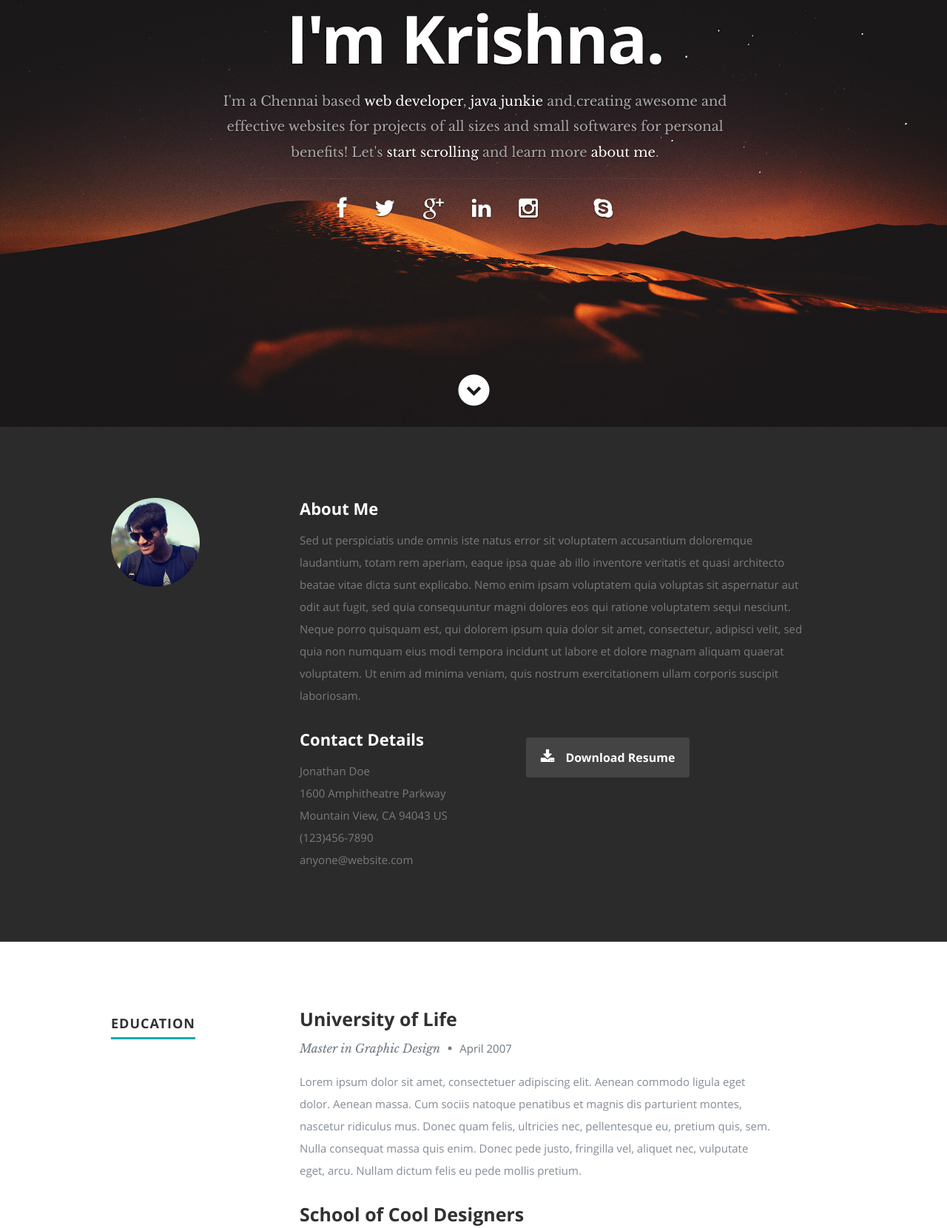
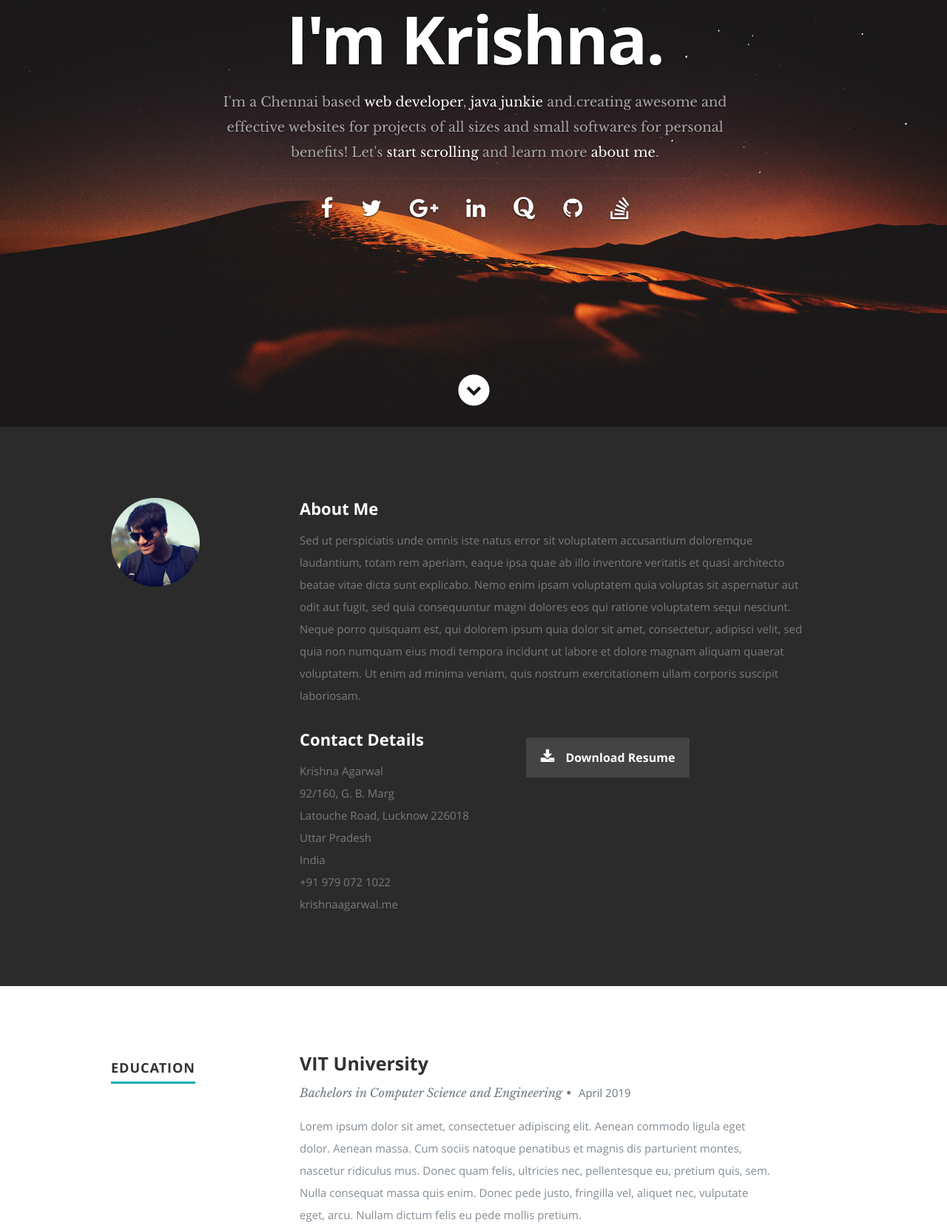
Before and after one commit to KriAga/KrishnaAga.github.io, a plain HTML site: page index.html in a window 1280 px wide. Shown: the part 223-1883 px from the top of the page at 74% size. Drawn offline with nearby package versions, Linux system fonts and the light colour scheme.

Commit message:
Update index.html

```diff
--- a/index.html
+++ b/index.html
@@ -21,7 +21,7 @@
 	<link rel="stylesheet" href="css/layout.css">
    <link rel="stylesheet" href="css/media-queries.css">
    <link rel="stylesheet" href="css/magnific-popup.css">
-
+   <link rel="stylesheet" href="https://cdnjs.cloudflare.com/ajax/libs/font-awesome/4.7.0/css/font-awesome.min.css">
    <!-- Script
    ================================================== -->
 	<script src="js/modernizr.js"></script>
@@ -62,13 +62,13 @@
             and learn more <a class="smoothscroll" href="#about">about me</a>.</h3>
             <hr />
             <ul class="social">
-               <li><a href="https://www.facebook.com/KriAga3"><i class="fa fa-facebook"></i></a></li>
-               <li><a href="https://twitter.com/_KriAga_"><i class="fa fa-twitter"></i></a></li>
-               <li><a href="https://plus.google.com/u/2/103950696934577664518"><i class="fa fa-google-plus"></i></a></li>
-               <li><a href="https://www.linkedin.com/in/krishna-agarwal-941263129/"><i class="fa fa-linkedin"></i></a></li>
-               <li><a href="https://www.instagram.com/krishna_._agarwal/"><i class="fa fa-instagram"></i></a></li>
-               <li><a href="https://www.quora.com/profile/Krishna-Agarwal-62"><i class="fa fa-quora "></i></a></li>
-               <li><a href="#"><i class="fa fa-skype"></i></a></li>
+               <li><a href="https://www.facebook.com/KriAga3" target="_blank"><i class="fa fa-facebook"></i></a></li>
+               <li><a href="https://twitter.com/_KriAga_" target="_blank"><i class="fa fa-twitter"></i></a></li>
+               <li><a href="https://plus.google.com/u/2/103950696934577664518" target="_blank"><i class="fa fa-google-plus"></i></a></li>
+               <li><a href="https://www.linkedin.com/in/krishna-agarwal-941263129/" target="_blank"><i class="fa fa-linkedin"></i></a></li>
+               <li><a href="https://www.quora.com/profile/Krishna-Agarwal-62" target="_blank"><i class="fa fa-quora"></i></a></li>
+               <li><a href="https://www.github.com/KriAga" target="_blank"><i class="fa fa-github"></i></a></li>
+               <li><a href="https://www.github.com/KriAga" target="_blank"><i class="fa fa-stack-overflow"></i></a></li>
             </ul>
          </div>
       </div>
@@ -110,19 +110,21 @@
 
                   <h2>Contact Details</h2>
                   <p class="address">
-						   <span>Jonathan Doe</span><br>
-						   <span>1600 Amphitheatre Parkway<br>
-						         Mountain View, CA 94043 US
+						   <span>Krishna Agarwal</span><br>
+						   <span>92/160, G. B. Marg<br>
+						         Latouche Road, Lucknow 226018<br>
+                           Uttar Pradesh<br>
+                           India
                      </span><br>
-						   <span>(123)456-7890</span><br>
-                     <span>anyone@website.com</span>
+						   <span>+91 979 072 1022</span><br>
+                     <span>krishnaagarwal.me</span>
 					   </p>
 
                </div>
 
                <div class="columns download">
                   <p>
-                     <a href="#" class="button"><i class="fa fa-download"></i>Download Resume</a>
+                     <a href="Krishna Agarwal - Resume.pdf" class="button"><i class="fa fa-download" target="_blank" download></i>Download Resume</a>
                   </p>
                </div>
 
@@ -153,8 +155,8 @@
 
                <div class="twelve columns">
 
-                  <h3>University of Life</h3>
-                  <p class="info">Master in Graphic Design <span>&bull;</span> <em class="date">April 2007</em></p>
+                  <h3>VIT University</h3>
+                  <p class="info">Bachelors in Computer Science and Engineering<span>&bull;</span> <em class="date">April 2019</em></p>
 
                   <p>
                   Lorem ipsum dolor sit amet, consectetuer adipiscing elit. Aenean commodo ligula eget dolor. Aenean massa.
@@ -171,8 +173,8 @@
 
                <div class="twelve columns">
 
-                  <h3>School of Cool Designers</h3>
-                  <p class="info">B.A. Degree in Graphic Design <span>&bull;</span> <em class="date">March 2003</em></p>
+                  <h3>Seth M. R. Jaipuria School</h3>
+                  <p class="info">Senior Secondary <span>&bull;</span> <em class="date">March 2015</em></p>
 
                   <p>
                   This is Photoshop's version  of Lorem Ipsum. Proin gravida nibh vel velit auctor aliquet.
@@ -260,12 +262,12 @@
 				<div class="bars">
 
 				   <ul class="skills">
-					   <li><span class="bar-expand photoshop"></span><em>Photoshop</em></li>
-                  <li><span class="bar-expand illustrator"></span><em>Illustrator</em></li>
-						<li><span class="bar-expand wordpress"></span><em>Wordpress</em></li>
+					   <li><span class="bar-expand java"></span><em>Java</em></li>
+                  <li><span class="bar-expand cpp"></span><em>C++</em></li>
+						<li><span class="bar-expand php"></span><em>PHP</em></li>
 						<li><span class="bar-expand css"></span><em>CSS</em></li>
 						<li><span class="bar-expand html5"></span><em>HTML5</em></li>
-                  <li><span class="bar-expand jquery"></span><em>jQuery</em></li>
+                  <li><span class="bar-expand javascript"></span><em>JavaScript</em></li>
 					</ul>
 
 				</div><!-- end skill-bars -->
@@ -689,7 +691,7 @@
             <div class="eight columns">
 
                <!-- form -->
-               <form action="" method="post" id="contactForm" name="contactForm">
+               <form action="mailto:" method="post" id="contactForm" name="contactForm">
 					<fieldset>
 
                   <div>
```
